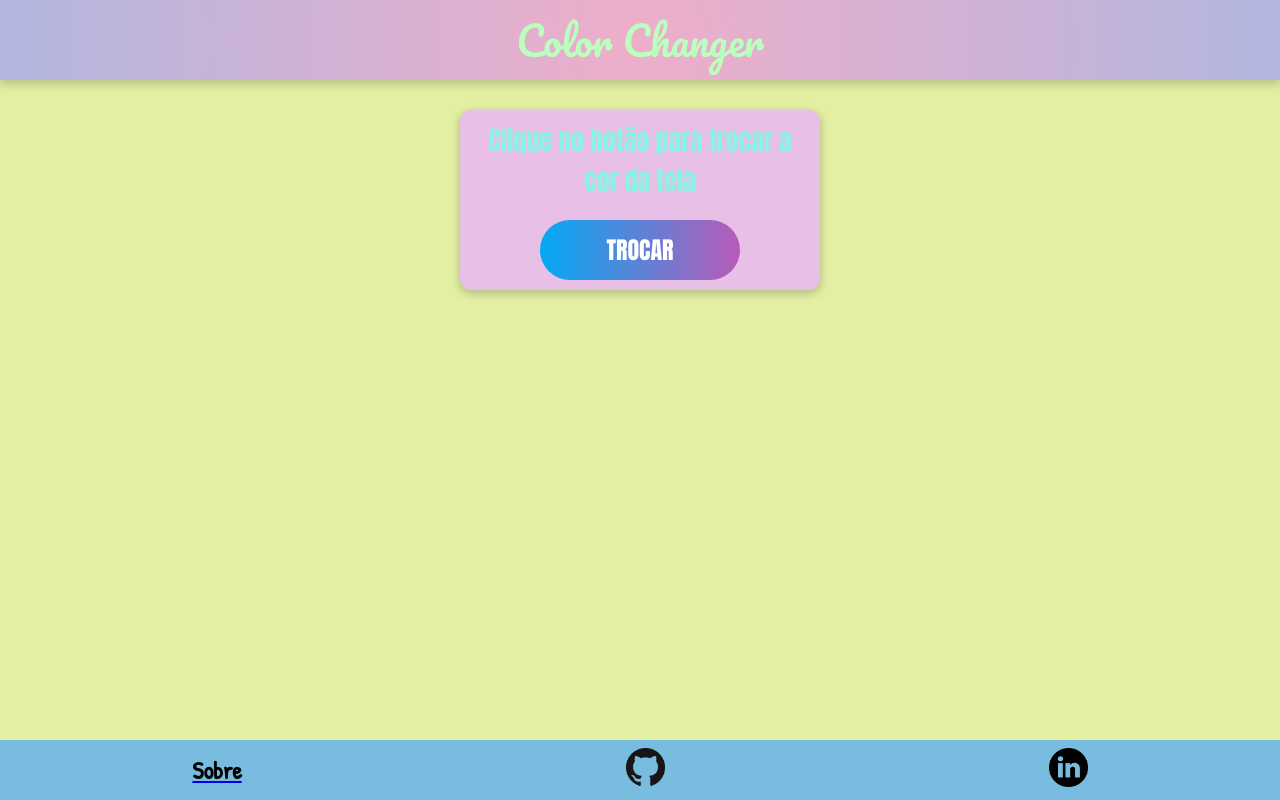
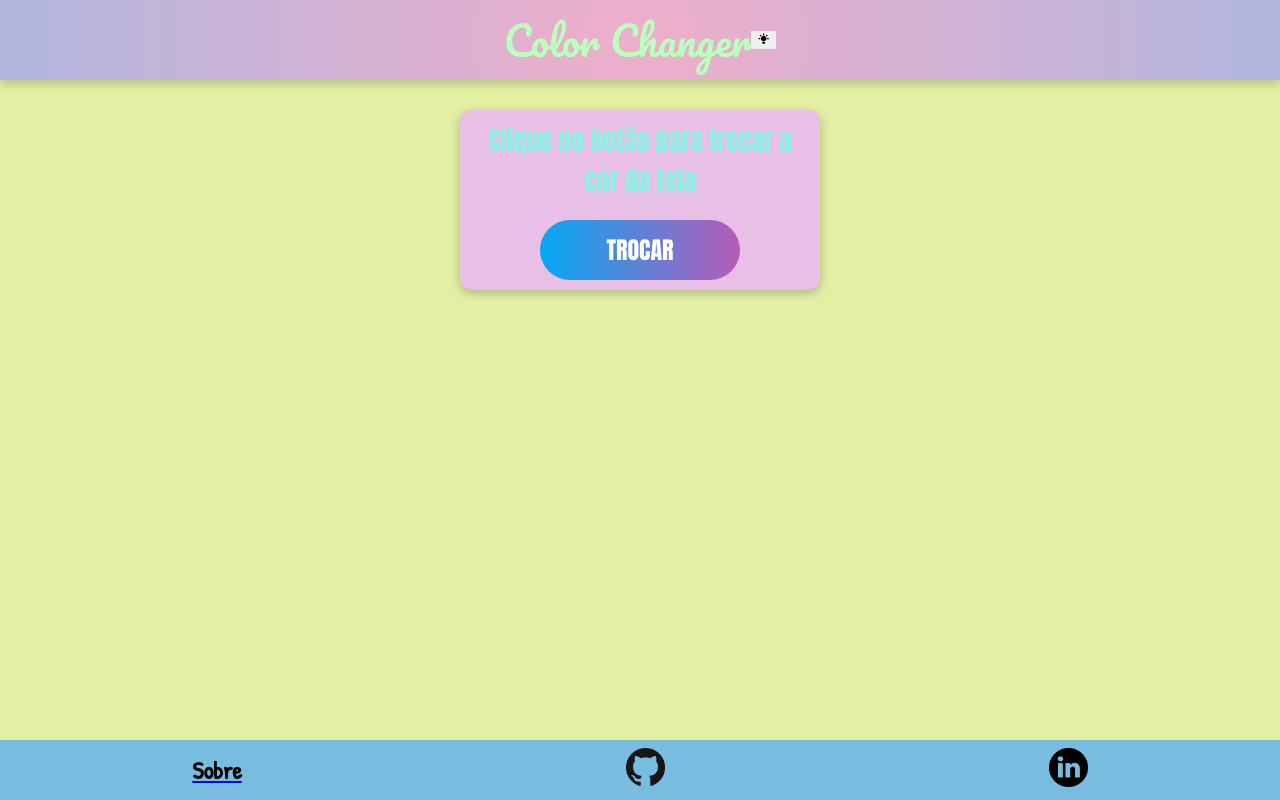
Before and after one commit to oisol/ColorChanger-React, a React (Create React App) app: page / in a window 1280 px wide. Built offline with nearby package versions, Linux system fonts and the light colour scheme; no server answers.

Commit message:
NightMode Test

```diff
--- a/package.json
+++ b/package.json
@@ -9,6 +9,7 @@
     "@testing-library/user-event": "^13.5.0",
     "react": "^18.2.0",
     "react-dom": "^18.2.0",
+    "react-icons": "^4.4.0",
     "sweetalert2": "^11.4.24",
     "web-vitals": "^2.1.4"
   },
--- a/public/index.html
+++ b/public/index.html
@@ -3,7 +3,7 @@
   <head>
     <meta charset="utf-8" />
     <meta name="viewport" content="width=device-width, initial-scale=1" />
-    <link rel="icon" href="./images/ColorChangerICO.ico">
+    <link rel="icon" href="../src/images/ColorChangerICO.ico">
     <title>Color Changer</title>
   </head>
   <body>
--- a/src/components/Header.js
+++ b/src/components/Header.js
@@ -1,9 +1,36 @@
+import { useEffect, useState } from 'react';
+import {HiLightBulb} from 'react-icons/hi'
+
 function Header() {
+    const [theme, setTheme] = useState(true)
+
+    useEffect(() => {
+        if (theme === false) {
+            const title = document.querySelector(".header--title");
+            const header = document.querySelector(".header");
+            const footer = document.querySelector(".footer--social");
+            header.style.background = "#713a63"
+            title.style.color = "#446a84"
+            footer.style.background = "#713a63"
+            document.body.style.backgroundColor = "#713a63"
+        };
+    })
+
+    function nightMode() {
+        setTheme(prevTheme => (
+            !theme
+        ))
+    }
+
     return (
         <header className="header">
             <h1 className="header--title">
                 Color Changer
             </h1>
+            <button className='header--nightmode' onClick={nightMode}>
+                <HiLightBulb />
+            </button>
+
         </header>
     )
 }
--- a/src/components/Main.js
+++ b/src/components/Main.js
@@ -18,7 +18,10 @@ function Main() {
 
     // Atualizar pagina
     useEffect(() => {
-        document.body.style.backgroundColor = `${color}`;
+        // confere se informações já estão visíveis e muda cor
+        if (isShown !== 'none') {
+            document.body.style.backgroundColor = `${color}`;
+        }
 
     })
 
--- a/src/index.css
+++ b/src/index.css
@@ -13,11 +13,10 @@ body {
 
 .header {
   display: flex;
+  align-items: center;
   justify-content: center;
-  align-items: center;
-  flex-direction: column;
+  flex-direction: row;
   height: 80px;
-  background: rgb(238,174,202);
   background: radial-gradient(circle, rgba(238,174,202,1) 0%, rgba(148,187,233,1) 150%);
   box-shadow: 0px 3px 10px 1px #00000035;
 }
@@ -30,6 +29,10 @@ body {
   font-family: 'Pacifico', cursive;
   color: #BAFFBD;
   cursor: default;
+}
+
+.header--nightmode {
+  border: 0px;
 }
 
 /**** Main ****/
```
Also changed, not shown: 1 other file (tests, documents, lock files or other folders).
